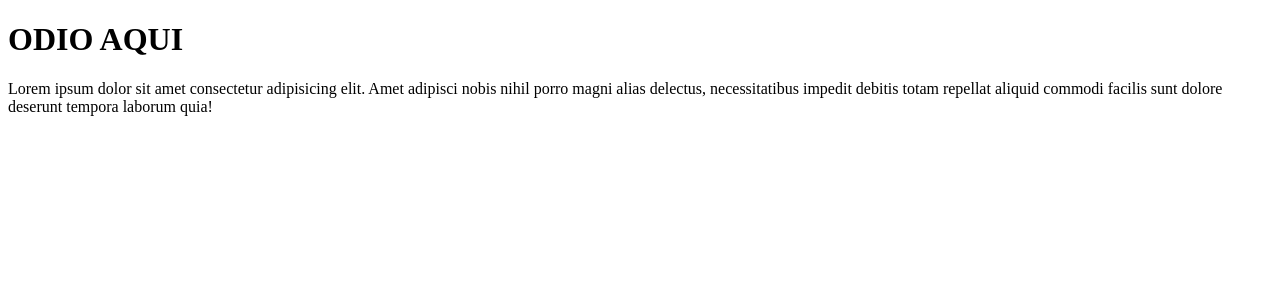
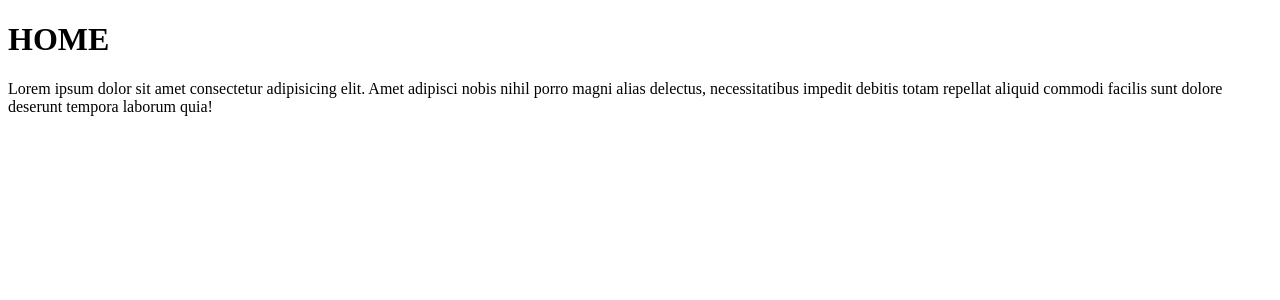
Before and after one commit to TomasCv0628/LicoMart---SII-, a Django app: page / in a window 1280 px wide. Shown: the part 88-388 px from the top of the page. Run offline with Django 5.2, Linux system fonts and the light colour scheme.

Commit message:
correcion index

```diff
--- a/hub/templates/index.html
+++ b/hub/templates/index.html
@@ -1,7 +1,7 @@
 {% extends 'base.html' %}
 
 {% block content%}
-<h1> ODIO AQUI</h1>
+<h1> HOME</h1>
 <p>Lorem ipsum dolor sit amet consectetur adipisicing elit. Amet adipisci nobis nihil porro magni alias delectus, necessitatibus impedit debitis totam repellat aliquid commodi facilis sunt dolore deserunt tempora laborum quia!</p>
 
 {% endblock %}
```
